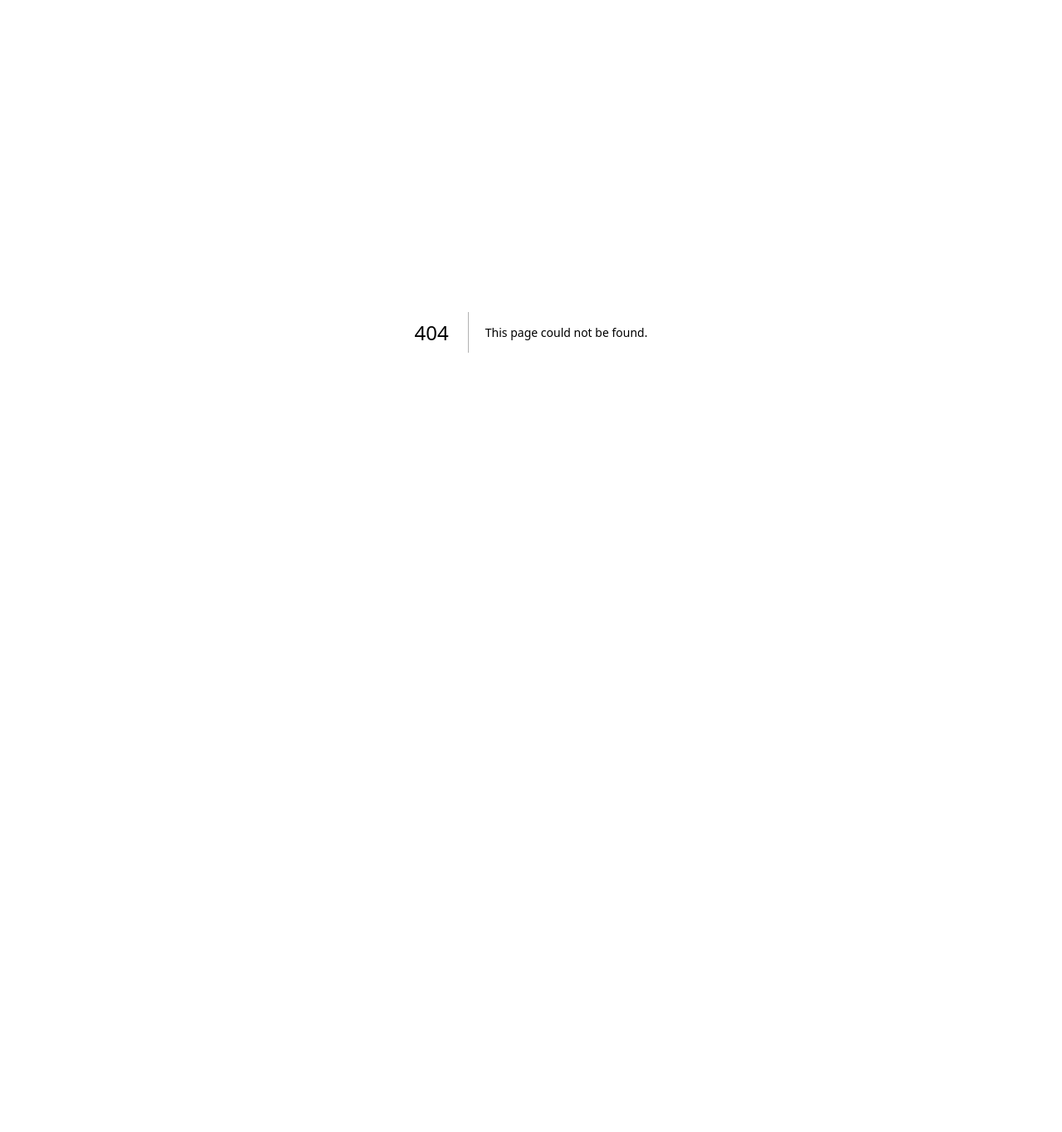
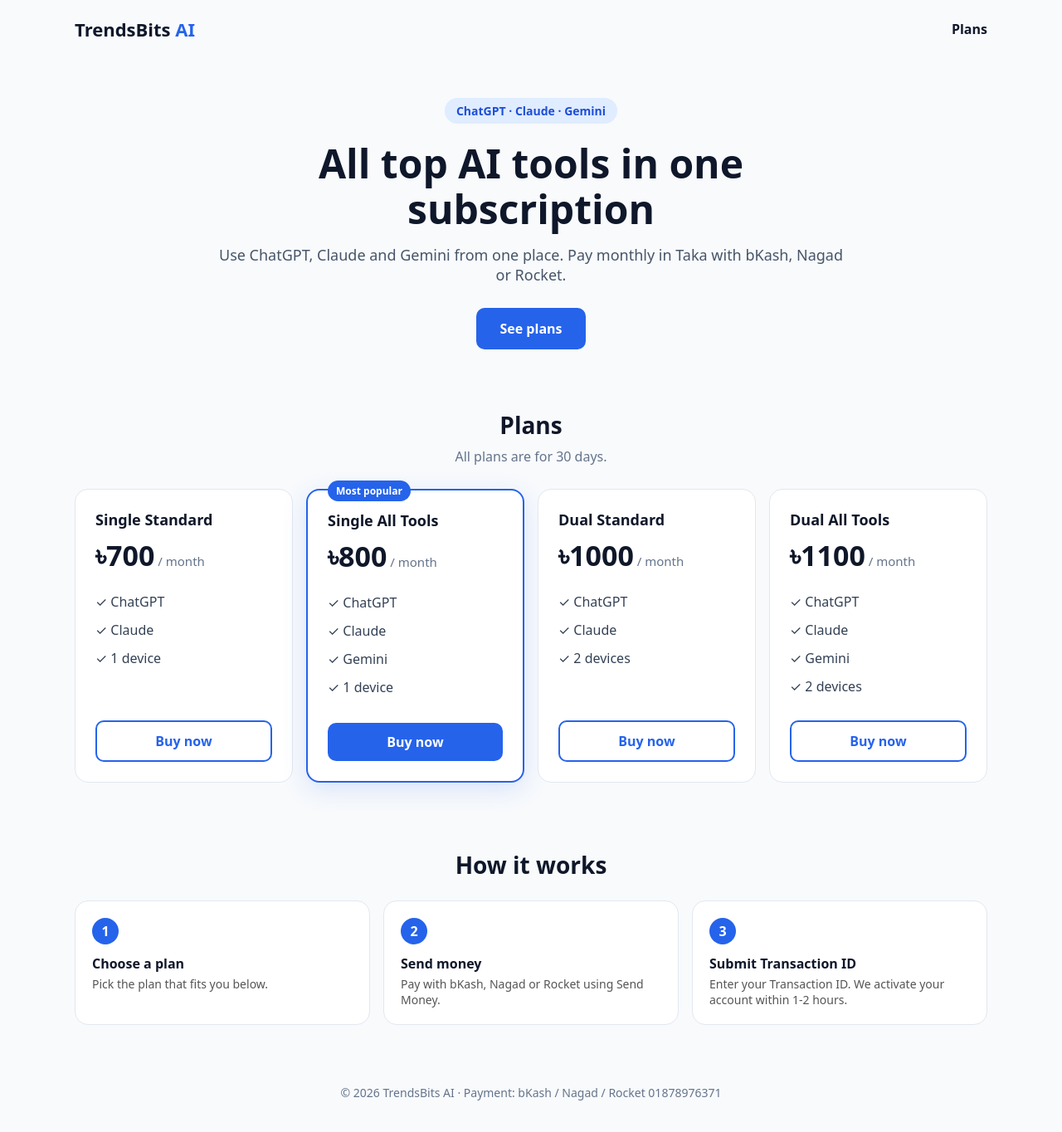
Before and after one commit to Mahbubgit2023/trendsbits-ai, a Next.js app: page / in a window 1280 px wide. Before the commit this address had no page. Shown: the whole page at 83% size. Before the commit the page ends 800 px from the top, so only its background shows below. Built offline with nearby package versions, Linux system fonts and the light colour scheme.

Commit message:
Add homepage with plans and Buy now buttons
Introduced plans and steps for subscription service.

```diff
--- /dev/null
+++ b/app/page.js
@@ -0,0 +1,104 @@
+const PLANS = [
+  { id: 'single_standard', name: 'Single Standard', price: 700, devices: 1, tools: ['ChatGPT', 'Claude'] },
+  { id: 'single_all', name: 'Single All Tools', price: 800, devices: 1, tools: ['ChatGPT', 'Claude', 'Gemini'], popular: true },
+  { id: 'dual_standard', name: 'Dual Standard', price: 1000, devices: 2, tools: ['ChatGPT', 'Claude'] },
+  { id: 'dual_all', name: 'Dual All Tools', price: 1100, devices: 2, tools: ['ChatGPT', 'Claude', 'Gemini'] },
+];
+
+const STEPS = [
+  { n: 1, title: 'Choose a plan', text: 'Pick the plan that fits you below.' },
+  { n: 2, title: 'Send money', text: 'Pay with bKash, Nagad or Rocket using Send Money.' },
+  { n: 3, title: 'Submit Transaction ID', text: 'Enter your Transaction ID. We activate your account within 1-2 hours.' },
+];
+
+export default function Home() {
+  return (
+    <main style={s.page}>
+      <header style={s.header}>
+        <div style={s.logo}>TrendsBits <span style={{ color: '#2563eb' }}>AI</span></div>
+        <a href="#plans" style={s.headerLink}>Plans</a>
+      </header>
+
+      <section style={s.hero}>
+        <div style={s.badge}>ChatGPT · Claude · Gemini</div>
+        <h1 style={s.h1}>All top AI tools in one subscription</h1>
+        <p style={s.lead}>
+          Use ChatGPT, Claude and Gemini from one place. Pay monthly in Taka with bKash, Nagad or Rocket.
+        </p>
+        <a href="#plans" style={s.cta}>See plans</a>
+      </section>
+
+      <section id="plans" style={s.section}>
+        <h2 style={s.h2}>Plans</h2>
+        <p style={s.sub}>All plans are for 30 days.</p>
+        <div style={s.grid}>
+          {PLANS.map((p) => (
+            <div key={p.id} style={{ ...s.card, ...(p.popular ? s.cardPopular : {}) }}>
+              {p.popular && <div style={s.popular}>Most popular</div>}
+              <div style={s.planName}>{p.name}</div>
+              <div style={s.price}>
+                ৳{p.price}<span style={s.per}> / month</span>
+              </div>
+              <ul style={s.list}>
+                {p.tools.map((t) => (
+                  <li key={t} style={s.li}>✓ {t}</li>
+                ))}
+                <li style={s.li}>✓ {p.devices} device{p.devices > 1 ? 's' : ''}</li>
+              </ul>
+              <a href={`/payment?plan=${p.id}`} style={p.popular ? s.btnPrimary : s.btn}>
+                Buy now
+              </a>
+            </div>
+          ))}
+        </div>
+      </section>
+
+      <section style={s.section}>
+        <h2 style={s.h2}>How it works</h2>
+        <div style={s.steps}>
+          {STEPS.map((st) => (
+            <div key={st.n} style={s.step}>
+              <div style={s.stepNum}>{st.n}</div>
+              <div style={{ fontWeight: 700, marginBottom: 4 }}>{st.title}</div>
+              <div style={{ color: '#555', fontSize: 14 }}>{st.text}</div>
+            </div>
+          ))}
+        </div>
+      </section>
+
+      <footer style={s.footer}>
+        © {new Date().getFullYear()} TrendsBits AI · Payment: bKash / Nagad / Rocket 01878976371
+      </footer>
+    </main>
+  );
+}
+
+const s = {
+  page: { fontFamily: 'system-ui, -apple-system, Segoe UI, Roboto, sans-serif', background: '#f8fafc', color: '#0f172a', minHeight: '100vh' },
+  header: { display: 'flex', justifyContent: 'space-between', alignItems: 'center', maxWidth: 1100, margin: '0 auto', padding: '20px 16px' },
+  logo: { fontWeight: 800, fontSize: 22 },
+  headerLink: { color: '#0f172a', textDecoration: 'none', fontWeight: 600 },
+  hero: { textAlign: 'center', maxWidth: 760, margin: '0 auto', padding: '48px 16px 32px' },
+  badge: { display: 'inline-block', background: '#e0ecff', color: '#1d4ed8', borderRadius: 999, padding: '6px 14px', fontSize: 14, fontWeight: 600, marginBottom: 20 },
+  h1: { fontSize: 'clamp(30px, 6vw, 48px)', lineHeight: 1.15, fontWeight: 800, margin: '0 0 16px' },
+  lead: { fontSize: 18, color: '#475569', margin: '0 0 28px' },
+  cta: { display: 'inline-block', background: '#2563eb', color: '#fff', padding: '14px 28px', borderRadius: 10, fontWeight: 700, textDecoration: 'none' },
+  section: { maxWidth: 1100, margin: '0 auto', padding: '40px 16px' },
+  h2: { fontSize: 28, fontWeight: 800, textAlign: 'center', margin: '0 0 8px' },
+  sub: { textAlign: 'center', color: '#64748b', margin: '0 0 28px' },
+  grid: { display: 'grid', gridTemplateColumns: 'repeat(auto-fit, minmax(230px, 1fr))', gap: 16 },
+  card: { position: 'relative', background: '#fff', border: '1px solid #e2e8f0', borderRadius: 16, padding: 24, display: 'flex', flexDirection: 'column' },
+  cardPopular: { border: '2px solid #2563eb', boxShadow: '0 8px 30px rgba(37,99,235,0.15)' },
+  popular: { position: 'absolute', top: -12, left: 24, background: '#2563eb', color: '#fff', fontSize: 12, fontWeight: 700, padding: '4px 10px', borderRadius: 999 },
+  planName: { fontWeight: 700, fontSize: 18, marginBottom: 8 },
+  price: { fontSize: 34, fontWeight: 800, marginBottom: 16 },
+  per: { fontSize: 15, fontWeight: 500, color: '#64748b' },
+  list: { listStyle: 'none', padding: 0, margin: '0 0 24px', flex: 1 },
+  li: { padding: '6px 0', color: '#334155' },
+  btn: { display: 'block', textAlign: 'center', border: '2px solid #2563eb', color: '#2563eb', padding: '12px', borderRadius: 10, fontWeight: 700, textDecoration: 'none' },
+  btnPrimary: { display: 'block', textAlign: 'center', background: '#2563eb', color: '#fff', padding: '12px', borderRadius: 10, fontWeight: 700, textDecoration: 'none' },
+  steps: { display: 'grid', gridTemplateColumns: 'repeat(auto-fit, minmax(220px, 1fr))', gap: 16, marginTop: 24 },
+  step: { background: '#fff', border: '1px solid #e2e8f0', borderRadius: 16, padding: 20 },
+  stepNum: { width: 32, height: 32, borderRadius: 999, background: '#2563eb', color: '#fff', display: 'flex', alignItems: 'center', justifyContent: 'center', fontWeight: 700, marginBottom: 12 },
+  footer: { textAlign: 'center', color: '#64748b', fontSize: 14, padding: '32px 16px 40px' },
+};
```
